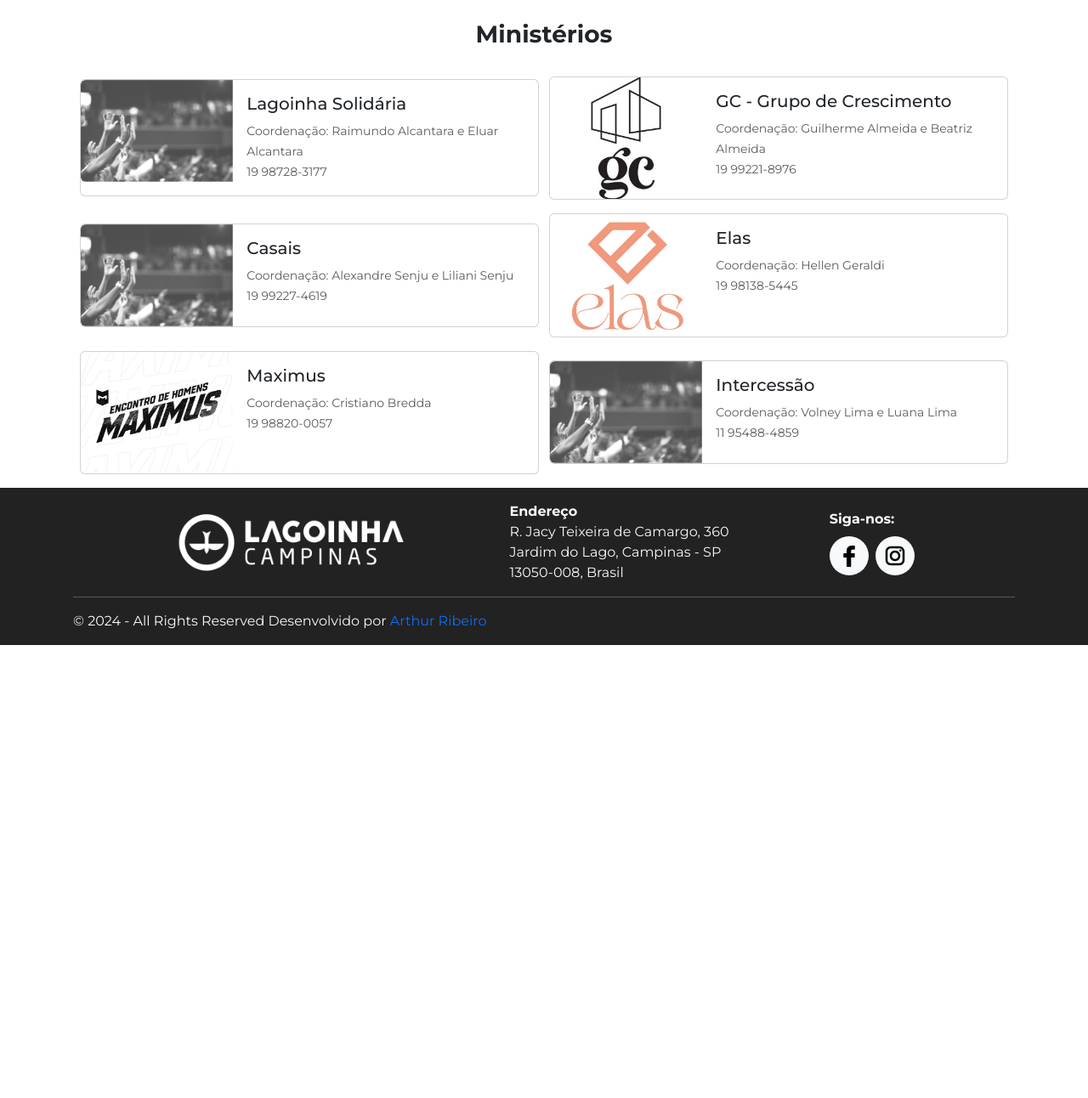
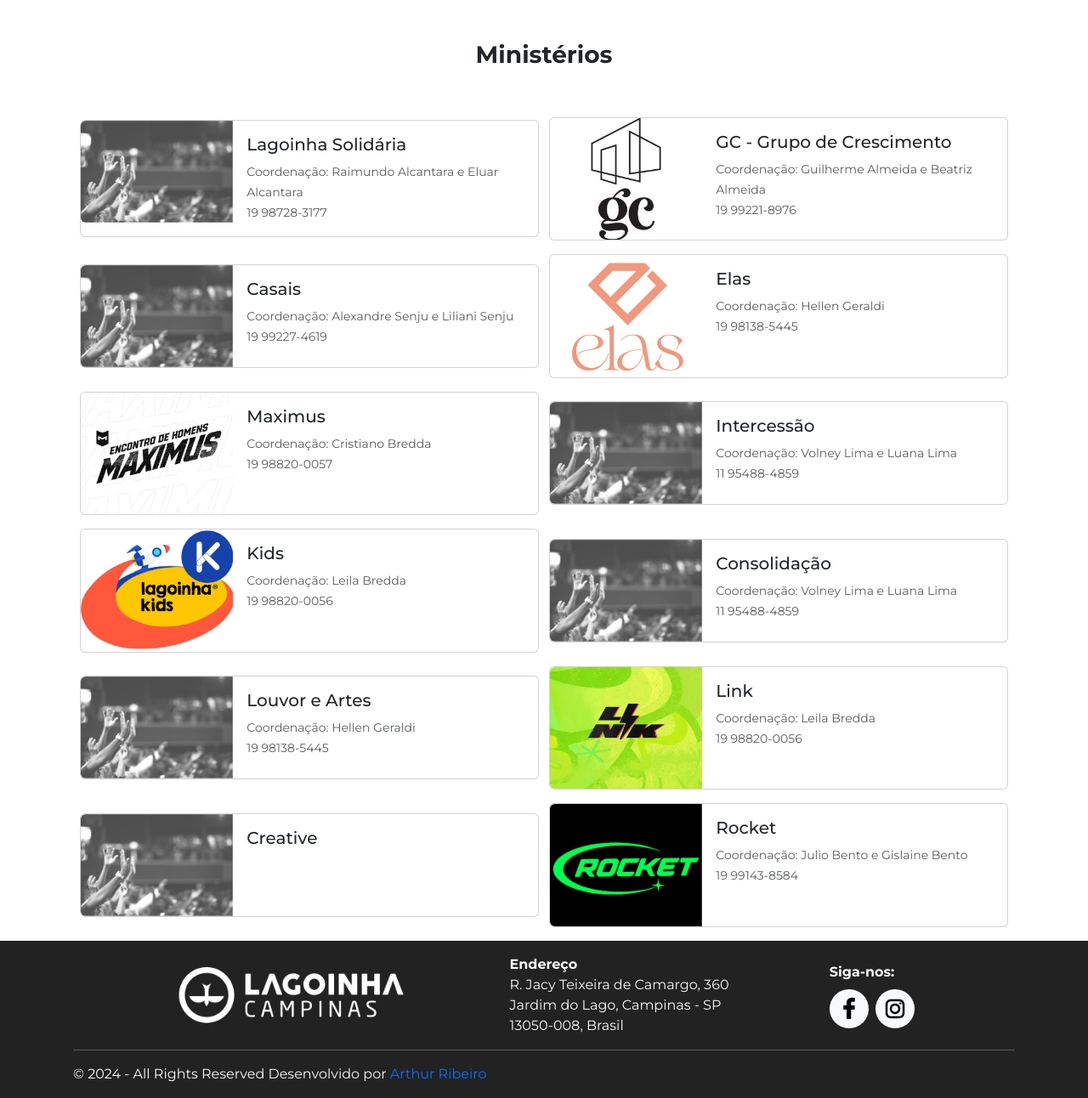
Before and after one commit to ArthurrGuilherme/Lagoinha-Site, a PHP site: page /ministerios.php in a window 1280 px wide. Shown: the part 82-1374 px from the top of the page at 85% size. Before the commit the page ends 841 px from the top, so only its background shows below. Run offline with PHP 8.4, Linux system fonts and the light colour scheme.

Commit message:
Add files via upload

```diff
--- a/js/sweetalert.js
+++ b/js/sweetalert.js
@@ -52,12 +52,56 @@ Intercessão.addEventListener('click', function(){
         });
     });
 
-
-const Intercessão = document.querySelector('#Intercessão');
-Intercessão.addEventListener('click', function(){
+const Kids = document.querySelector('#Kids');
+Kids.addEventListener('click', function(){
     swal({
-    title: "Intercessão",
-    text: "O ministério de intercessão tem como missão, colocar-se diante do Senhor em favor de alguém ou alguma situação, rogando pelas causas e necessidades da igreja, seus membros, bairro, cidade, estado e país; e qualquer causa que o Espirito Santo nos dirigir para orar. Também buscando em oração estabelecer a vontade do coração de Deus. Pessoas no mundo todo precisam conhecer a Cristo e, para isso, cabe a nós cristãos intercedermos e abençoarmos iniciativas de evangelismo e missões. Com o objetivo de despertar e preparar a Igreja do Senhor para a volta de Jesus. Somos chamados a interceder porque Deus nos deu essa oportunidade, e a Igreja Batista da Lagoinha acredita que um povo unido em oração é canal de transformação na sociedade.",
+    title: "Kids",
+    text: "O Lagoinha Kids é o ministério com crianças da igreja Batista da Lagoinha e atende as idades de 0 a 10 anos. A missão do kids é ensinar as verdades bíblicas à geração de crianças, levando-as ter um relacionamento crescente com Deus, forjando o caráter de Cristo e auxiliando no desenvolvimento das suas habilidades e dons para que vivam em comunhão com a igreja, servindo e glorificando a Deus com sua própria vida. Formar uma geração comprometida com o evangelho ensinando os princípios da palavra de Deus, levando-os a viver o propósito da igreja aqui na terra, contando as boas novas do evangelho de Cristo e conectando as pessoas a Jesus.",
     button: "Fechar",
         });
     });
+
+const Consolidacao = document.querySelector('#Consolidacao');
+Consolidacao.addEventListener('click', function(){
+    swal({
+    title: "Consolidacao",
+    text: "O ministério da Consolidação é aquele que recebe novos convertidos que se decidiram por Jesus e os prepara para o batismo, realiza o processo de transferência daqueles que congregavam em outra denominação evangélica e desejam se transferir para a Lagoinha e auxilia pessoas que se afastaram dos caminhos do Senhor e da igreja e querem se reintegrar. Cada pessoa é recebida, acolhida, cuidada e ensinada. É um ministério que não apenas recebe as pessoas que receberam Jesus após o apelo nos cultos, mas que cuida delas e de tantas outras que desejam fazer parte da igreja. A ênfase do ministério é o discipulado um a um, o preparo para o batismo e a transferência, reintegração de pessoas que estavam afastadas dos caminhos do Senhor e o treinamento de novos discipuladores. A consolidação é o processo de solidificar a decisão que a pessoa tomou por Jesus. É o momento de receber as pessoas que O receberam e de confirmar a decisão que elas tomaram. Os voluntários do ministério explicam a razão da nossa fé e ministra os princípios elementares da fé cristã, para que a pessoa tome uma decisão consciente.",
+    button: "Fechar",
+        });
+    });
+
+const Louvores = document.querySelector('#Louvores');
+Louvores.addEventListener('click', function(){
+    swal({
+    title: "Louvor e Artes",
+    text: "O Ministério de Louvor e Artes da Lagoinha reúne diversos grupos que se dedicam a servir a Deus por meio da música, da dança e do teatro. Vários irmãos e irmãs se empenham muito para servir ao Senhor e à igreja, por meio da música, solos, bandas, coros, em cantatas, dança e teatro. O ministério realiza também audições para que cada vez mais pessoas sejam integradas às equipes de louvor, dança e teatro.",
+    button: "Fechar",
+        });
+    });
+
+const Link = document.querySelector('#Link');
+Link.addEventListener('click', function(){
+    swal({
+    title: "Link",
+    text: "O Link é o ministério de pré-adolescentes da igreja Batista da Lagoinha e atende as idades de 10 a 12 anos. A missão do Link é integrar as crianças com os adolescentes, ensinar a Palavra de Deus com unção e entendimento, ter intencionalidade no tema e na aplicação imediata do aprendizado. Link é uma palavra em inglês que significa elo, vínculo ou ligação – e essa é a nossa função. A ideia original por trás do link é diminuir o impacto sofrido pelas crianças que deixam o kids e assim prepara-los para a fase de adolescência, criando vínculos com os adolescentes do Rocket. Tratar de temas específicos para essa faixa etária, e assim ajuda-los a se espelharem em bons exemplos, desenvolver chamados e talentos, e cada vez mais ser parecidos com Jesus.",
+    button: "Fechar",
+        });
+    });
+
+const Creative = document.querySelector('#Creative');
+Creative.addEventListener('click', function(){
+    swal({
+    title: "Creative",
+    text: "Creative é o ministério da Igreja Batista da Lagoinha Campinas que vem com a finalidade de apoiar e administrar os recursos de multimídia (som, vídeo, imagem), buscando atender toda a comunidade internamente e externamente com a transmissão dos cultos e eventos. Assim como Jesus anunciava o evangelho, acreditamos que a tecnologia é uma grande ferramenta de propagação do evangelho, bem como um meio de atender todo a comunidade e a cidade com base no voluntariado.",
+    button: "Fechar",
+        });
+    });
+
+const Rocket = document.querySelector('#Rocket');
+Rocket.addEventListener('click', function(){
+    swal({
+    title: "Rocket",
+    text: "Acompanhar, cuidar, pastorear e incentivar os adolescentes da Igreja Batista da Lagoinha a terem uma vida entregue a Jesus. Essa é a missão do ministério Rocket Teen, que treina, prepara e abençoa adolescentes na faixa etária de 13 a 18 anos e contribui para que eles se tornem adultos comprometidos com Jesus Cristo. O objetivo é que os adolescentes possam expandir o trabalho de evangelizar outros adolescentes, para que sejam salvos em Cristo Jesus. Para isso, um amplo trabalho é realizado com eles, desenvolvendo princípios e valores cristãos, para que sejam capazes de impactar a sociedade refletindo o caráter de Cristo.",
+    button: "Fechar",
+        });
+    });
--- a/ministerios.php
+++ b/ministerios.php
@@ -25,7 +25,7 @@
         <?php echo $arrow; ?>
     <!--Scrolltop-->
     <main>
-        <section id="Titulo" class="container-md d-flex justify-content-center align-items-center p-4">
+        <section id="Titulo" class="container-md d-flex justify-content-center align-items-center p-5">
             <article>
                 <div>
                     <span >
@@ -130,6 +130,100 @@
                 </div>
             </article>
         </section>
+        <section>
+            <article class="container-md d-flex justify-content-evenly align-items-center">
+                <div id="Kids" class="card mb-3" style="max-width: 540px; cursor: pointer;">
+                    <div class="row g-0">
+                    <div class="col-md-4">
+                        <img src="./img/kids.png" class="img-fluid rounded-start" alt="...">
+                    </div>
+                    <div class="col-md-8">
+                        <div class="card-body">
+                        <h5 class="card-title">Kids</h5>
+                        <p class="card-text"><small class="text-muted">Coordenação: Leila Bredda</small></p>
+                        <p class="card-text"><small class="text-muted">19 98820-0056</small></p>
+                        </div>
+                    </div>
+                </div>
+                </div>
+                <div id="Consolidacao" class="card mb-3" style="max-width: 540px; cursor: pointer;">
+                    <div class="row g-0">
+                    <div class="col-md-4">
+                        <img src="./img/crie.png" class="img-fluid rounded-start" alt="...">
+                    </div>
+                    <div class="col-md-8">
+                        <div class="card-body">
+                        <h5 class="card-title">Consolidação</h5>
+                        <p class="card-text"><small class="text-muted">Coordenação: Volney Lima e Luana Lima</small></p>
+                        <p class="card-text"><small class="text-muted">11 95488-4859</small></p>
+                        </div>
+                    </div>
+                    </div>
+                </div>
+            </article>
+        </section>
+        <section>
+            <article class="container-md d-flex justify-content-evenly align-items-center">
+                <div id="Louvores" class="card mb-3" style="max-width: 540px; cursor: pointer;">
+                    <div class="row g-0">
+                    <div class="col-md-4">
+                        <img src="./img/crie.png" class="img-fluid rounded-start" alt="...">
+                    </div>
+                    <div class="col-md-8">
+                        <div class="card-body">
+                        <h5 class="card-title">Louvor e Artes</h5>
+                        <p class="card-text"><small class="text-muted">Coordenação: Hellen Geraldi</small></p>
+                        <p class="card-text"><small class="text-muted">19 98138-5445</small></p>
+                        </div>
+                    </div>
+                </div>
+                </div>
+                <div id="Link" class="card mb-3" style="max-width: 540px; cursor: pointer;">
+                    <div class="row g-0">
+                    <div class="col-md-4">
+                        <img src="./img/link.png" class="img-fluid rounded-start" alt="...">
+                    </div>
+                    <div class="col-md-8">
+                        <div class="card-body">
+                        <h5 class="card-title">Link</h5>
+                        <p class="card-text"><small class="text-muted">Coordenação: Leila Bredda</small></p>
+                        <p class="card-text"><small class="text-muted">19 98820-0056</small></p>
+                        </div>
+                    </div>
+                    </div>
+                </div>
+            </article>
+        </section>
+        <section>
+            <article class="container-md d-flex justify-content-evenly align-items-center">
+                <div id="Creative" class="card mb-3" style="max-width: 540px; cursor: pointer;">
+                    <div class="row g-0">
+                    <div class="col-md-4">
+                        <img src="./img/crie.png" class="img-fluid rounded-start" alt="...">
+                    </div>
+                    <div class="col-md-8">
+                        <div class="card-body">
+                        <h5 class="card-title">Creative</h5>
+                        </div>
+                    </div>
+                </div>
+                </div>
+                <div id="Rocket" class="card mb-3" style="max-width: 540px; cursor: pointer;">
+                    <div class="row g-0">
+                    <div class="col-md-4">
+                        <img src="./img/rockt.png" class="img-fluid rounded-start" alt="...">
+                    </div>
+                    <div class="col-md-8">
+                        <div class="card-body">
+                        <h5 class="card-title">Rocket</h5>
+                        <p class="card-text"><small class="text-muted">Coordenação: Julio Bento e Gislaine Bento</small></p>
+                        <p class="card-text"><small class="text-muted">19 99143-8584</small></p>
+                        </div>
+                    </div>
+                    </div>
+                </div>
+            </article>
+        </section>
     </main>
     <!--Footer-->
         <?php echo $footer; ?>
```
Also changed, not shown: img/kids.png (added), img/link.png (added), img/rockt.png (added).
